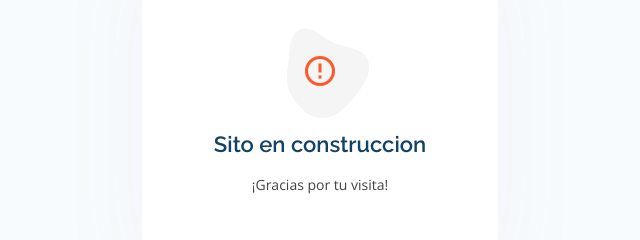
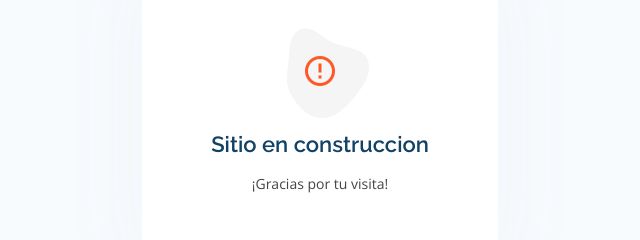
Before and after one commit to EdgardAlas/congreso-landing-page, a website: page index.html in a window 1280 px wide. Shown: the part 1740-1980 px from the top of the page, 320-960 px from the left. Drawn offline with nearby package versions, Linux system fonts and the light colour scheme.

```diff
--- a/index.html
+++ b/index.html
@@ -266,7 +266,7 @@
                   </svg>
                   <i class="ri-error-warning-line"></i>
                 </div>
-                <h4><a href="">Sito en construccion</a></h4>
+                <h4><a href="">Sitio en construccion</a></h4>
                 <p>¡Gracias por tu visita!</p>
               </div>
             </div>
```
